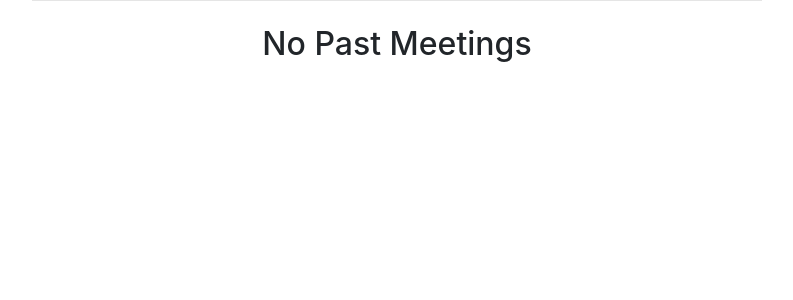
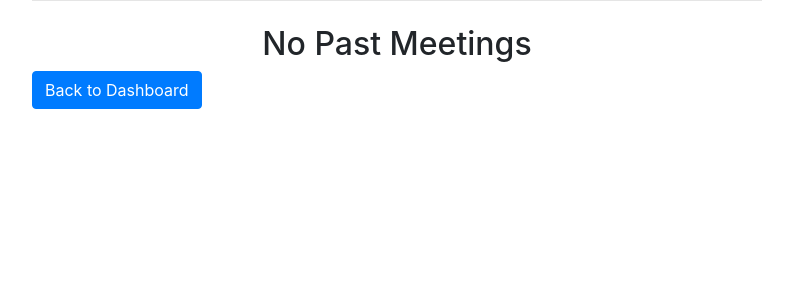
Before and after one commit to Jeffongoro/MeetingApp, a Django app: page /meeting/past/ in a window 1280 px wide. Shown: the top 300 px of the page, without its empty margins (243-1036 px from the left). Run offline with Django 3.2, Linux system fonts and the light colour scheme; the visitor is signed in with stand-in values (Sample User, id 1); data that the repository does not hold is empty; some libraries are stand-ins or nearby versions.

Commit message:
Navigation issue fixed

```diff
--- a/meeting/templates/past.html
+++ b/meeting/templates/past.html
@@ -47,4 +47,5 @@
     {% else %}
         <h2 style="text-align: center">No Past Meetings</h2>
     {% endif%}
+    <a class="btn btn-primary" href="http://ongorogc.pythonanywhere.com/meeting/" role="button">Back to Dashboard</a>
 {% endblock content %}
--- a/meeting/templates/retrieve.html
+++ b/meeting/templates/retrieve.html
@@ -47,4 +47,5 @@
     {% else %}
         <h2 style="text-align: center">No upcoming meetings</h2>
     {% endif%}
+     <a class="btn btn-primary" href="http://ongorogc.pythonanywhere.com/meeting/" role="button">Back to Dashboard</a>
 {% endblock content %}
```
